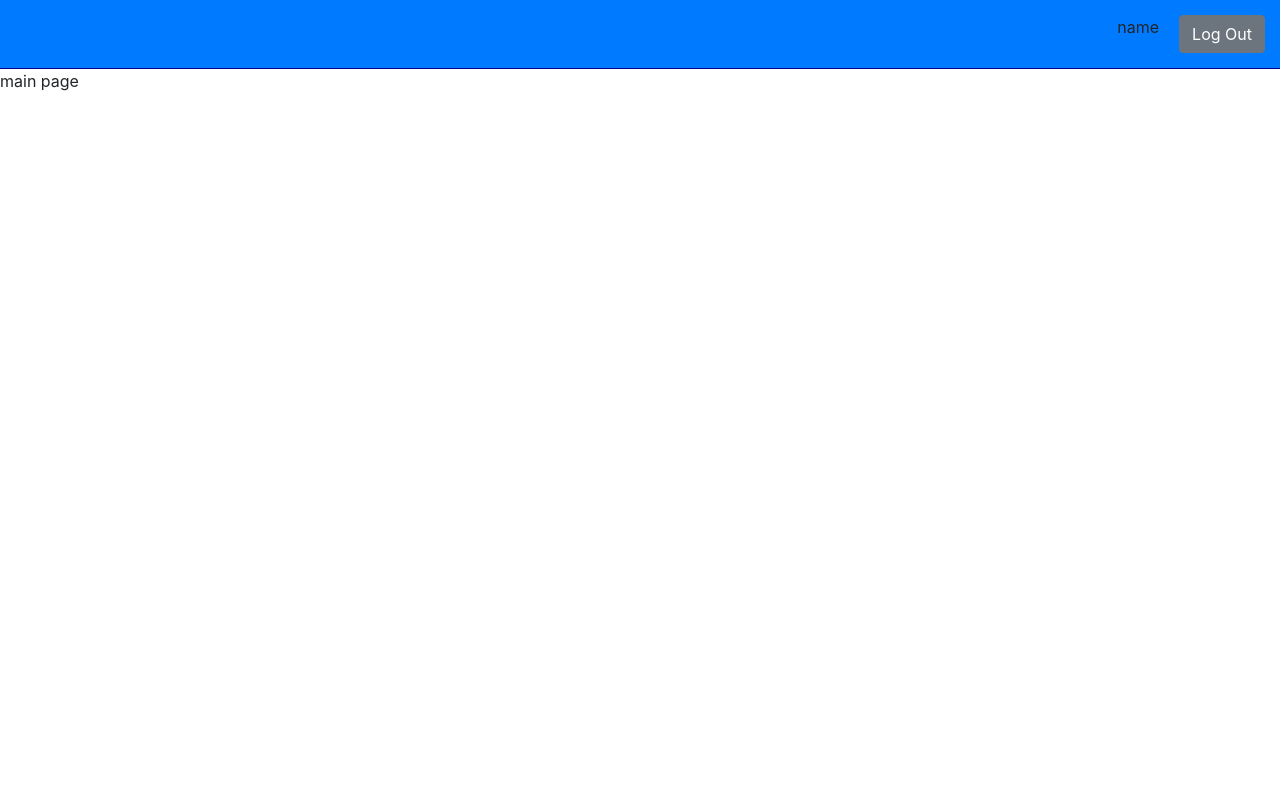
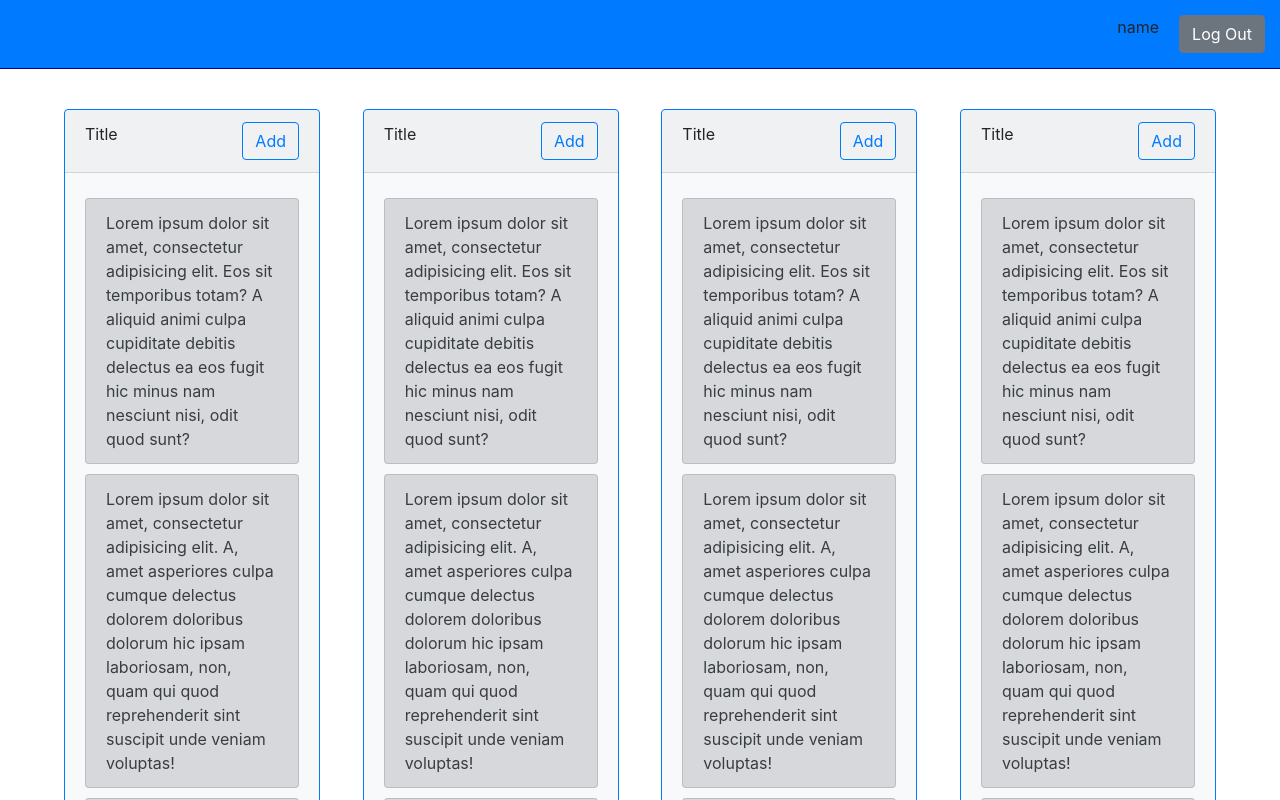
Before and after one commit to empireV/ManagerApp, a React (Create React App) app in the folder client/manager-app/: page /main in a window 1280 px wide. Shown: the top 800 px of the page. Built offline with nearby package versions, Linux system fonts and the light colour scheme.

Commit message:
test commit

```diff
--- a/client/manager-app/src/header/Header.js
+++ b/client/manager-app/src/header/Header.js
@@ -1,6 +1,7 @@
 import React, {Component} from "react";
 import axios from 'axios';
 import './Header.scss';
+import {Link} from "react-router-dom";
 
 const CN = 'app-header'
 export class Header extends Component {
@@ -19,7 +20,7 @@ export class Header extends Component {
                 <div className={`${CN}-user`}>
                     name
                 </div>
-                <button type='button' className={`${CN}-logout btn btn-secondary`} onClick={this.logout}>Log Out</button>
+                <Link to='/login'><button type='button' className={`${CN}-logout btn btn-secondary`} onClick={this.logout}>Log Out</button></Link>
             </div>
         )
     }
--- a/client/manager-app/src/main/Main.js
+++ b/client/manager-app/src/main/Main.js
@@ -1,10 +1,16 @@
 import React, {Component} from 'react';
+import { TaskBlock } from "./TaskBlock";
+import './Main.scss';
+
 
 export class Main extends Component {
     render() {
         return (
-            <div>
-                main page
+            <div className='container-fluid'>
+                <TaskBlock/>
+                <TaskBlock/>
+                <TaskBlock/>
+                <TaskBlock/>
             </div>
         );
     }
--- a/client/manager-app/src/main/Main.scss
+++ b/client/manager-app/src/main/Main.scss
@@ -0,0 +1,6 @@
+.container-fluid {
+  display: flex;
+  flex-direction: row;
+  justify-content: space-between;
+  padding: 5vh 5vw;
+}
--- a/client/manager-app/src/main/TaskBlock.js
+++ b/client/manager-app/src/main/TaskBlock.js
@@ -0,0 +1,28 @@
+import React, {Component} from 'react';
+import './TaskBlock.scss';
+
+export class TaskBlock extends Component {
+    render() {
+        return (
+            <div>
+                <div className="card border-primary bg-light mb-3">
+                    <div className="card-header d-flex justify-content-between align-content-center text-center">
+                        <div>Title</div>
+                        <button type="button" className="btn btn-outline-primary ">Add</button>
+                    </div>
+                    <div className="card-body">
+                        <div className="list-group">
+                            <a href="#" className="list-group-item list-group-item-action list-group-item-secondary">Lorem ipsum dolor sit amet, consectetur adipisicing elit. Eos sit temporibus totam? A aliquid animi culpa cupiditate debitis delectus ea eos fugit hic minus nam nesciunt nisi, odit quod sunt?</a>
+                        </div>
+                        <div className="list-group">
+                            <a href="#" className="list-group-item list-group-item-action list-group-item-secondary">Lorem ipsum dolor sit amet, consectetur adipisicing elit. A, amet asperiores culpa cumque delectus dolorem doloribus dolorum hic ipsam laboriosam, non, quam qui quod reprehenderit sint suscipit unde veniam voluptas!</a>
+                        </div>
+                        <div className="list-group">
+                            <a href="#" className="list-group-item list-group-item-action list-group-item-secondary">Lorem ipsum dolor sit amet, consectetur adipisicing elit. A ab, asperiores commodi cupiditate, debitis excepturi illum molestias, officiis optio pariatur praesentium qui voluptatum. Aliquam animi consequuntur natus quasi unde voluptate!</a>
+                        </div>
+                    </div>
+                </div>
+            </div>
+        );
+    }
+}
--- /dev/null
+++ b/client/manager-app/src/main/TaskBlock.scss
@@ -0,0 +1,7 @@
+.card {
+  max-width: 20vw;
+}
+
+.list-group-item {
+  margin: 5px 0;
+}
--- a/client/manager-app/src/sign/Login.js
+++ b/client/manager-app/src/sign/Login.js
@@ -48,13 +48,13 @@ export class Login extends Component {
                     {/*        <label className="custom-control-label">Remember me</label>*/}
                     {/*    </div>*/}
                     {/*</div>*/}
-                    <Link to='/main/'><button type="button" className="btn btn-primary btn-block" onClick={this.submit}>Sign In</button></Link> // temporary
+                    <Link to='/main/'><button type="button" className="btn btn-primary btn-block" onClick={this.submit}>Sign In</button></Link> {/* temporary*/}
                     {/*<button type="button" className="btn btn-primary btn-block" onClick={this.submit}>Sign In</button>*/}
                     <p className="forgot-password text-right">
                         <a href="#" onClick={this.forgot} >Forgot password?</a>
                     </p>
                     {
-                        forgot && <div className='bg-warning text-white text-center'>CONTACT ADMINISTRATOR +(380)123-45-67</div>
+                        forgot && <div className='alert alert-danger text-center'>CONTACT ADMINISTRATOR +(380)123-45-67</div>
                     }
                     <p className="forgot-password text-right">
                         Not registered yet? - <Link to="/register"><b>Sign Up</b></Link>
```
